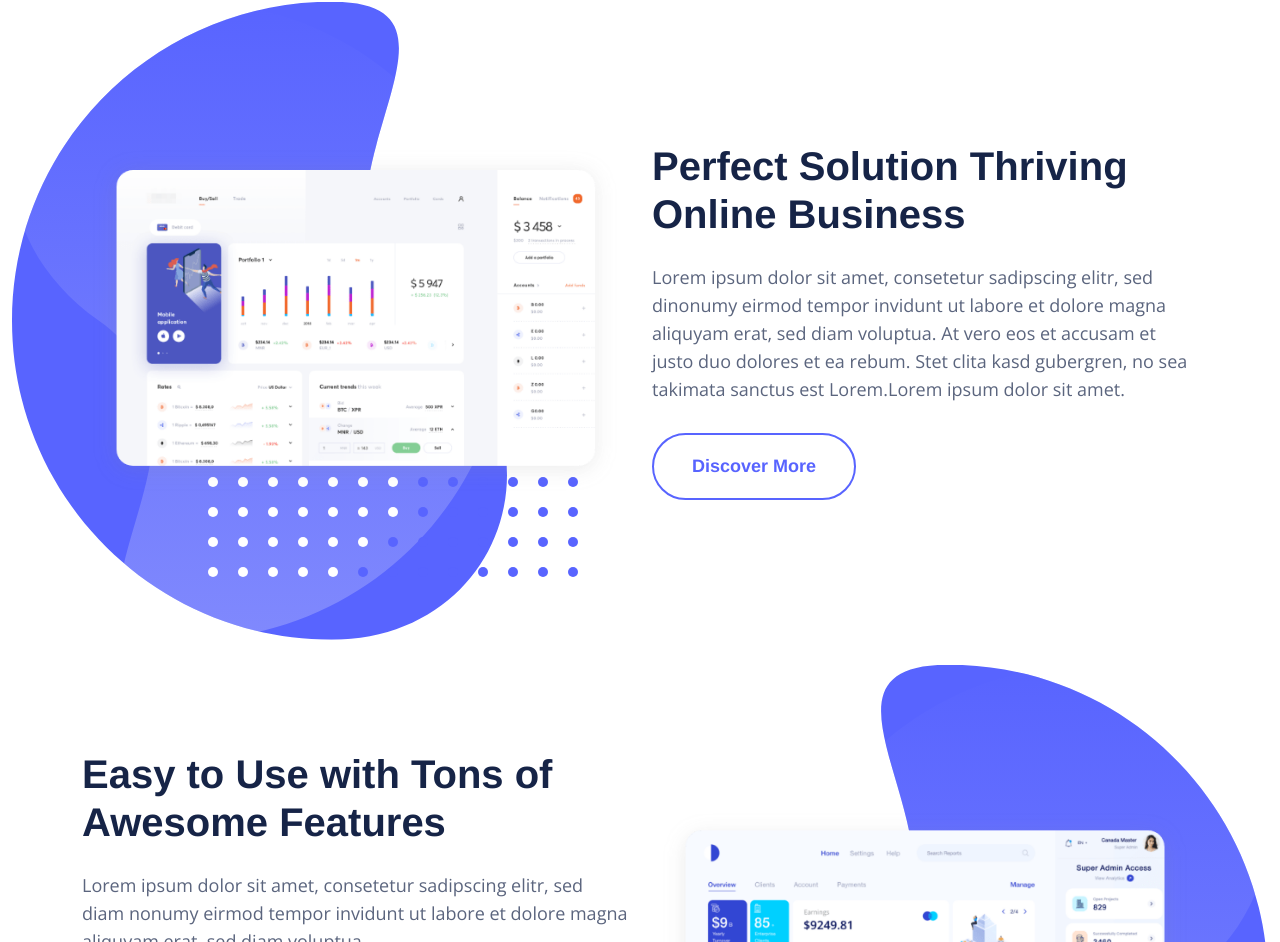
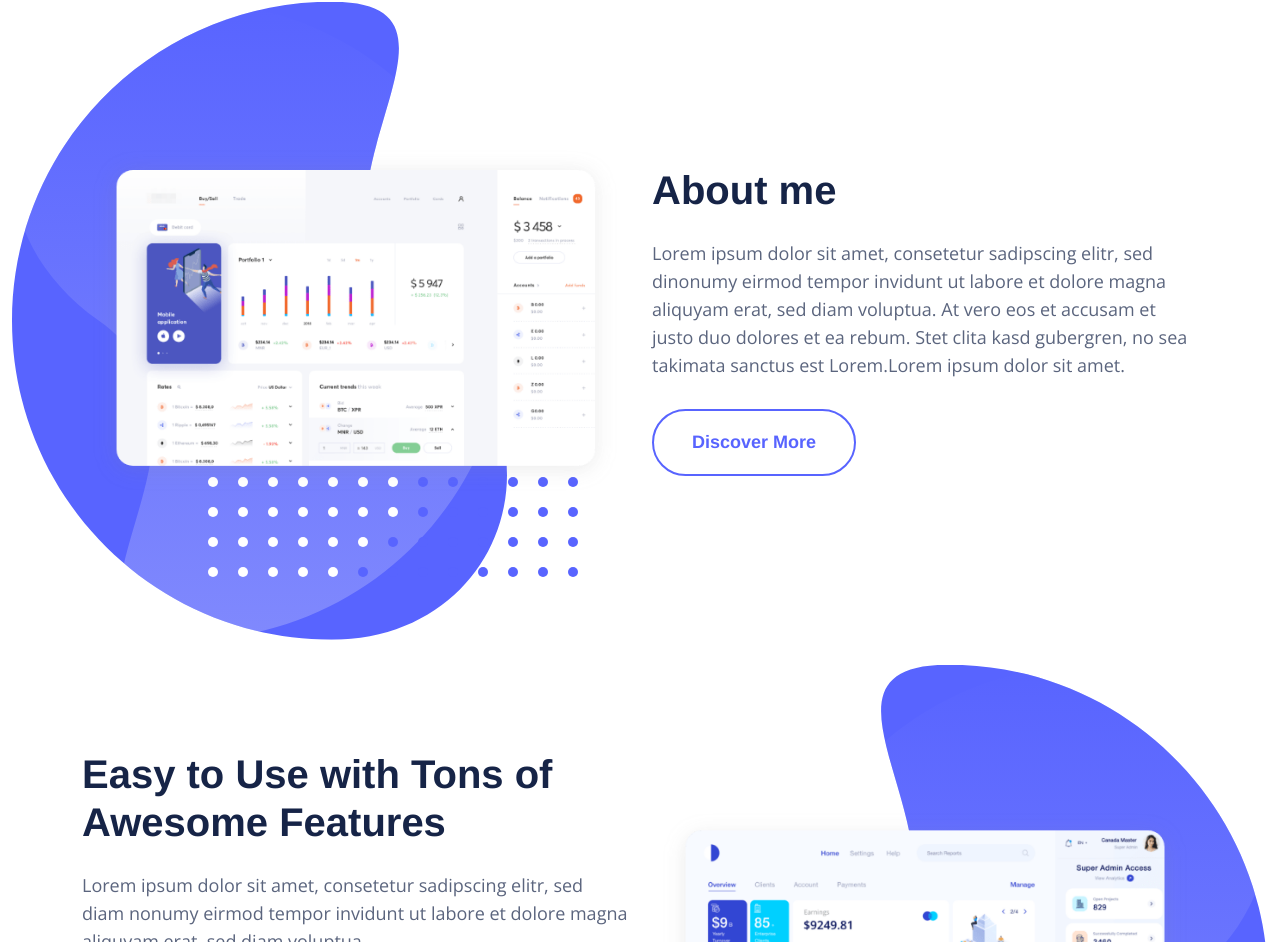
Before and after one commit to manesh721/manesh-new-ads-, a plain HTML site: page index.html in a window 1280 px wide. Shown: the part 1380-2322 px from the top of the page. Drawn offline with nearby package versions, Linux system fonts and the light colour scheme; a script that the page names is missing.

Commit message:
Update index.html

```diff
--- a/index.html
+++ b/index.html
@@ -233,7 +233,7 @@
             <div class="about-content">
               <div class="section-title mb-30">
                 <h2 class="mb-25 wow fadeInUp" data-wow-delay=".2s">
-                  Perfect Solution Thriving Online Business
+                  About me
                 </h2>
                 <p class="wow fadeInUp" data-wow-delay=".4s">
                   Lorem ipsum dolor sit amet, consetetur sadipscing elitr, sed
```
